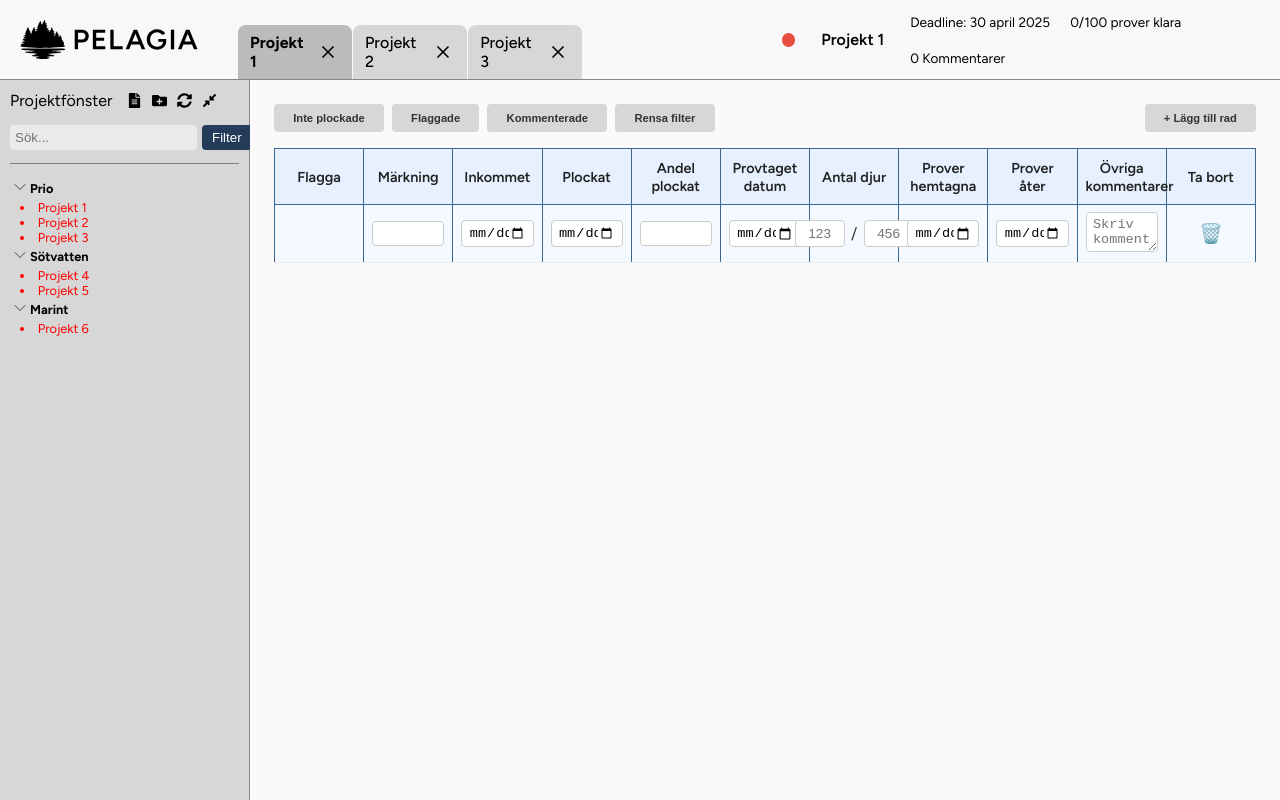
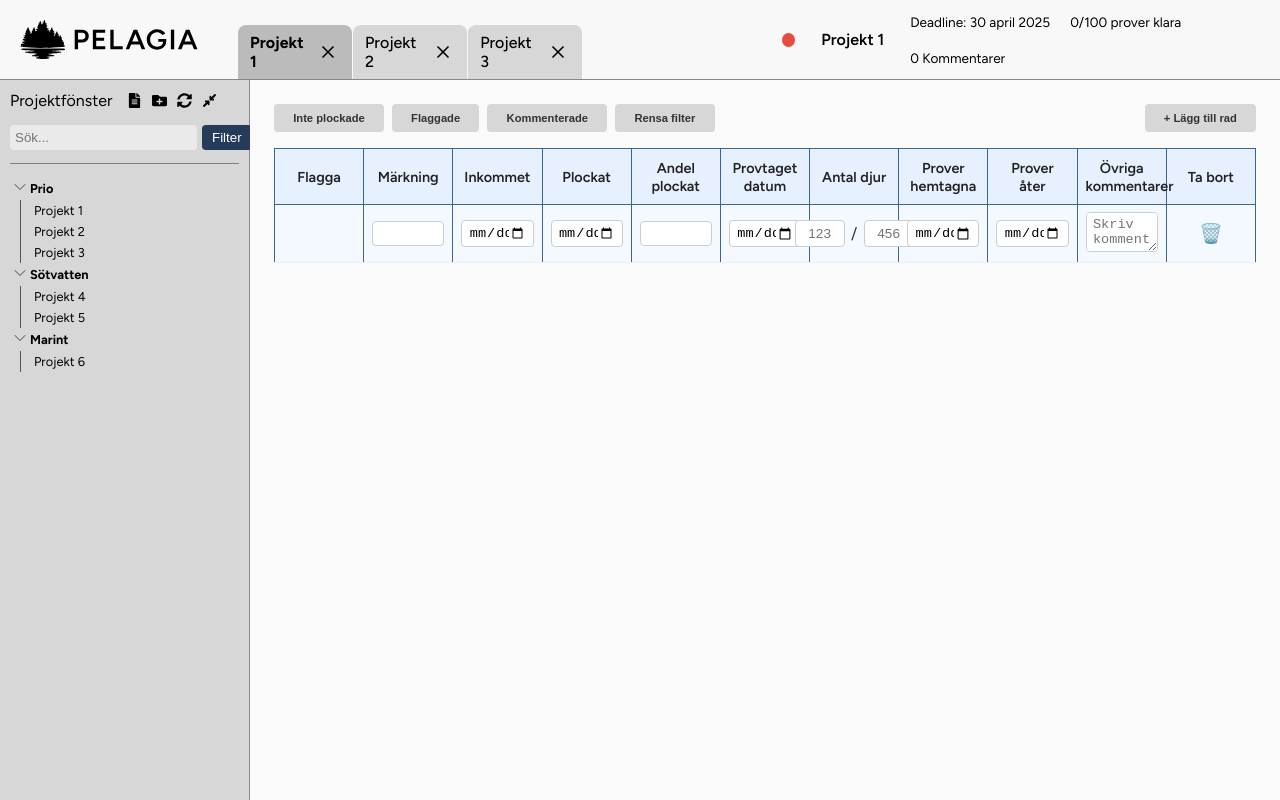
Before and after one commit to EliasKristmansson/dbtreact, a React (Vite) app in the folder reactproject1/: page / in a window 1280 px wide. Built offline with nearby package versions, Linux system fonts and the light colour scheme.

Commit message:
list stylings for sidebar

```diff
--- a/reactproject1/src/App.css
+++ b/reactproject1/src/App.css
@@ -204,6 +204,7 @@ body {
 .folder li {
     margin-left: 10px;
     cursor: pointer;
+    list-style: none;
 }
 
 .workspace {
@@ -310,6 +311,19 @@ body {
   color:black;
   font-size: 0.8rem;
 }
+
 .project {
-  color:red;
+  border-left: 0.5px solid #555454;
+  margin-left: 10px;
+
 }
+
+.project li{
+  padding: 3px;
+  border-start-start-radius: 3px;
+  border-end-start-radius: 3px;
+}
+.project li:hover{
+  background-color: #b9b9b9;
+
+}
```
Lines whose indentation alone changed are shown as unchanged.
